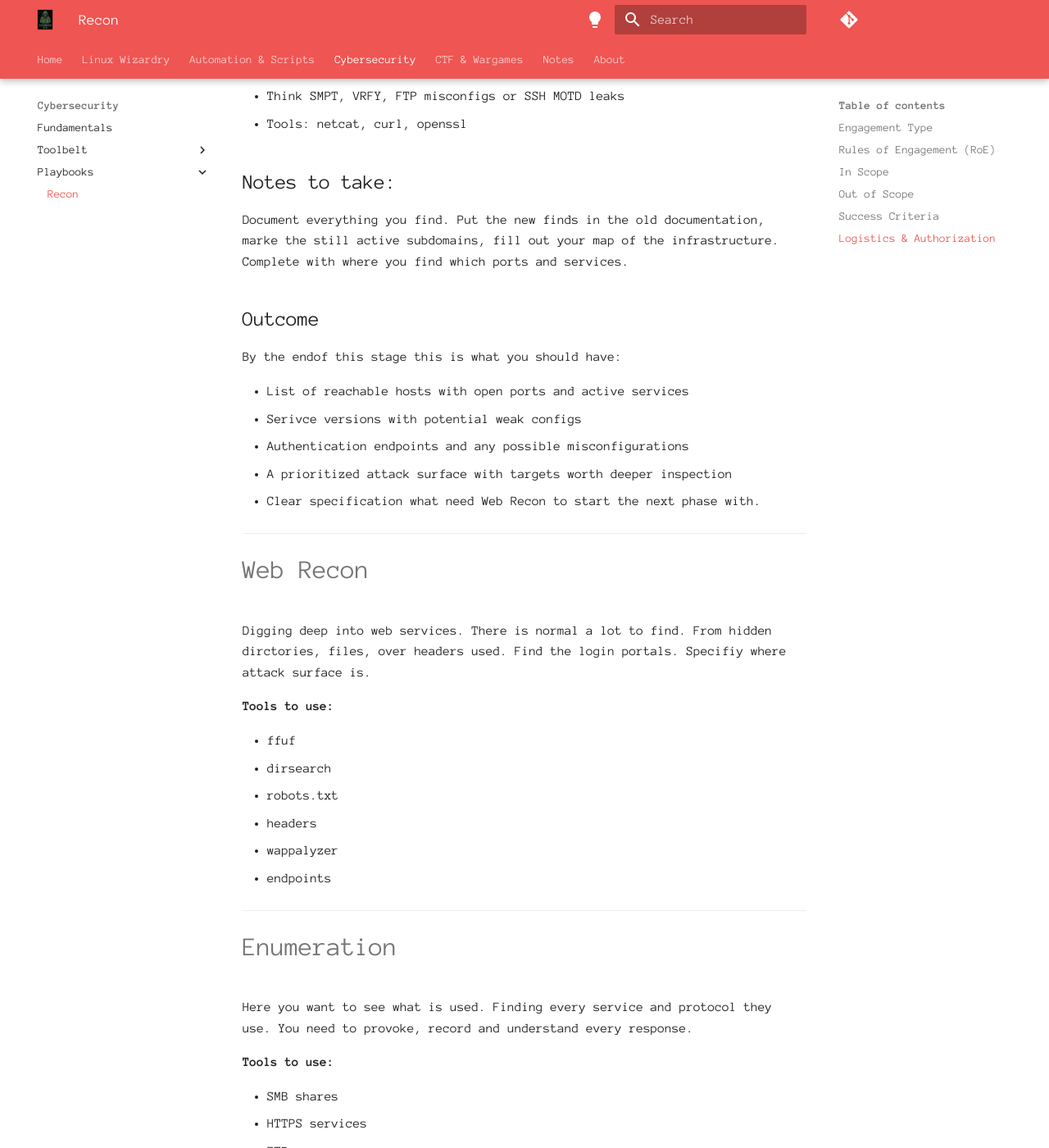
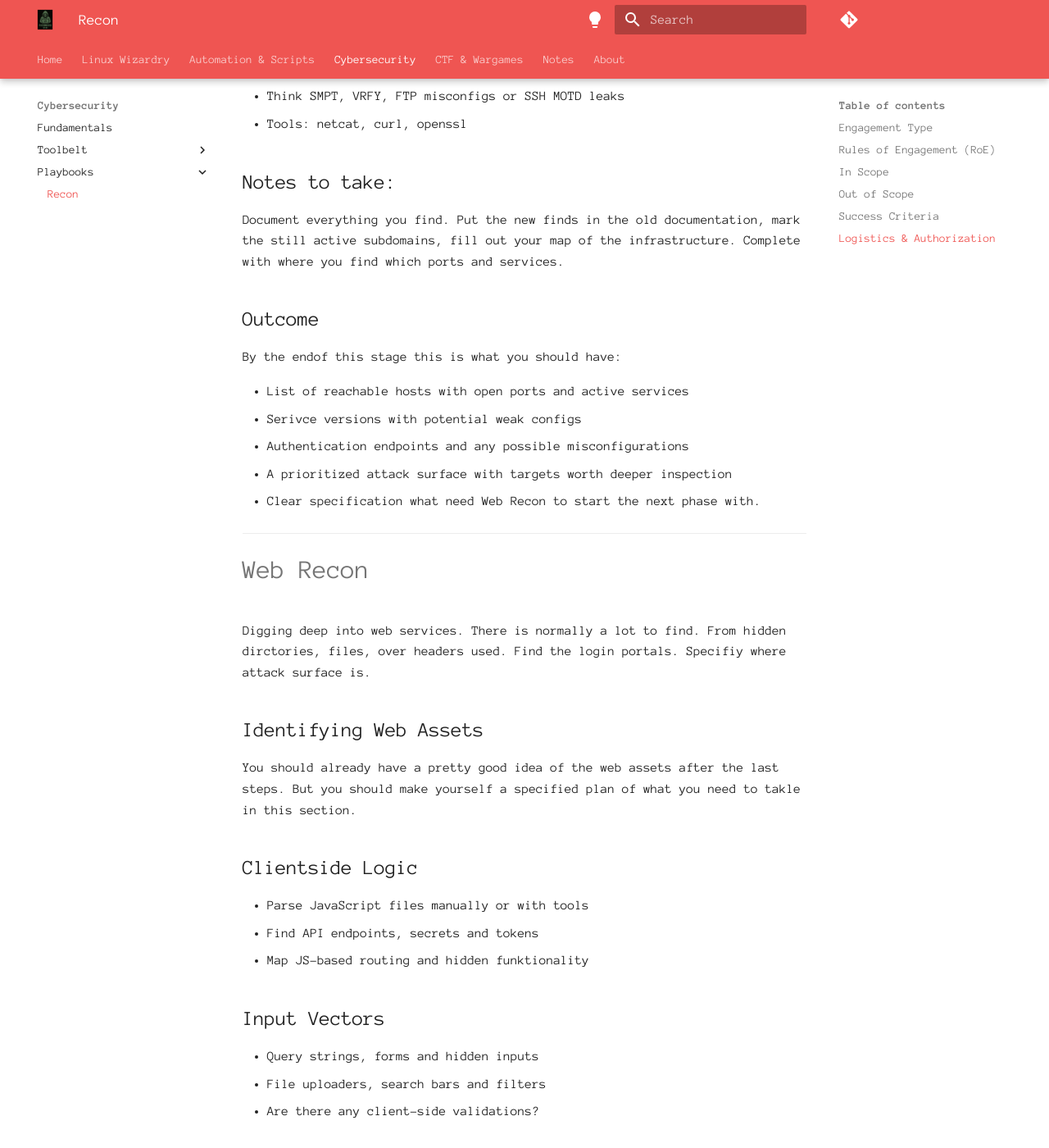
Before and after one commit to Fudomaru/wiki, an MkDocs documentation site: the page built from docs/cybersec/playbooks/recon.md, in a window 1280 px wide and 1400 px high, scrolled down 4961 px. Shown: the whole window at 82% size. Built offline with MkDocs 1.6.1 and Material for MkDocs 9.7.7, drawn with Linux system fonts in a browser that asks for light colours; comment, search, counter and statistics services are not loaded; some of the changed text lies outside the part shown.

```diff
--- a/docs/cybersec/playbooks/recon.md
+++ b/docs/cybersec/playbooks/recon.md
@@ -169,7 +169,7 @@ By the end of this stage this is what you should have:
 
 ## Notes to take:
 
-Document everything you find. Put the new finds in the old documentation, marke the still active subdomains, fill out your map of the infrastructure. Complete with where you find which ports and services.
+Document everything you find. Put the new finds in the old documentation, mark the still active subdomains, fill out your map of the infrastructure. Complete with where you find which ports and services.
 
 ## Outcome
 
@@ -184,16 +184,39 @@ By the endof this stage this is what you should have:
 ---
 # Web Recon
 
-Digging deep into web services. There is normal a lot to find. From hidden dirctories, files, over headers used. Find the login portals. Specifiy where attack surface is.
+Digging deep into web services. There is normally a lot to find. From hidden dirctories, files, over headers used. Find the login portals. Specifiy where attack surface is.
 
-#### Tools to use:
+## Identifying Web Assets
 
-- ffuf
-- dirsearch
-- robots.txt
-- headers
-- wappalyzer
-- endpoints
+You should already have a pretty good idea of the web assets after the last steps. But you should make yourself a specified plan of what you need to takle in this section.
+
+## Clientside Logic
+
+- Parse JavaScript files manually or with tools
+- Find API endpoints, secrets and tokens
+- Map JS-based routing and hidden funktionality
+
+## Input Vectors
+
+- Query strings, forms and hidden inputs
+- File uploaders, search bars and filters
+- Are there any client-side validations?
+
+## Session Handling & Authentication Behavior
+
+- Cookie flags, token behavior, session expiry
+- Authentication flows (login, rest, MFA)
+- Redirect behavior, caching
+- Version leaks, misconfigs
+
+## Notes
+
+- Put everything you find to your map
+- Mark interesting targets, that might offer more
+
+# Outcome
+
+You should be able to tie findings to potential exploitation paths. Through the exploration of headers and forms, you have a solid understanding of what your targets exposes on the web and where to dig deeper.
 
 ---
 # Enumeration
--- a/mkdocs.yml
+++ b/mkdocs.yml
@@ -100,7 +100,7 @@ nav:
 
   - Notes:
       - Warboard: notes/warboard.md
-      - Certifications: notes/certs.md
+      - Certifications: notes/ccna.md
       - Readings & Videos: notes/media.md
       - Projects:
         - Digital Dojo: notes/projects/digital-dojo.md
```
Also changed, not shown: other parts of docs/cybersec/playbooks/recon.md (+6 -6 lines), docs/notes/ccna.md (added, +195 -0 lines), docs/notes/certs.md (deleted, +0 -4 lines).
